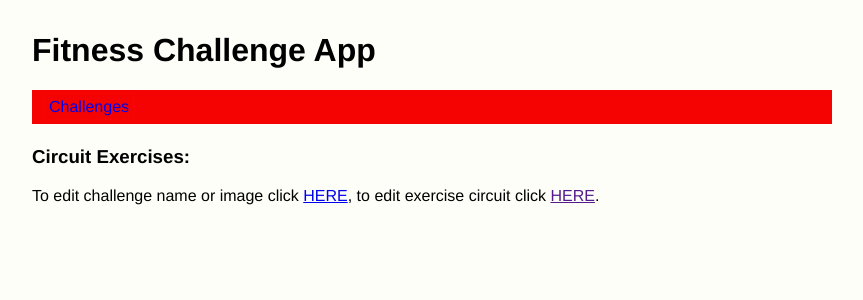
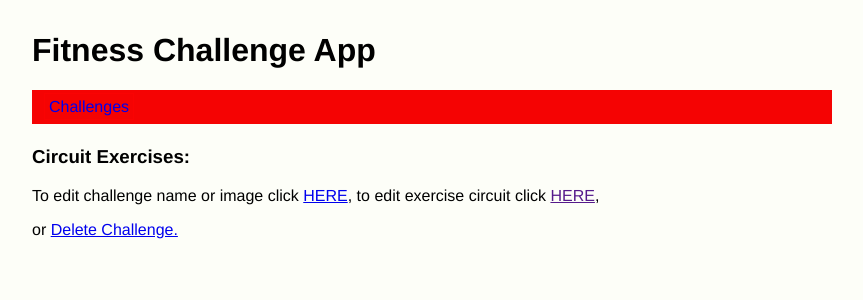
Before and after one commit to lim-is-a/fitness-challenge-app, a Django app: template fitness_challenge/templates/fitness_challenge/challenge_detail.html in a window 1280 px wide. Shown: the top 300 px of the page, without its empty margins (208-1071 px from the left). Run offline with Django 3.2, Linux system fonts and the light colour scheme; the template is opened without the code that fills it, so the values that code supplies are empty.

Commit message:
delete challenge function

```diff
--- a/fitness_challenge/templates/fitness_challenge/challenge_detail.html
+++ b/fitness_challenge/templates/fitness_challenge/challenge_detail.html
@@ -18,8 +18,9 @@
 </ul>
 <footer>
     <p>
-        To edit challenge name or image click <a href="{% url 'challenge_edit' pk=challenge.pk %}">HERE</a>, to edit exercise circuit click <a href="">HERE</a>.
+        To edit challenge name or image click <a href="{% url 'challenge_edit' pk=challenge.pk %}">HERE</a>, to edit exercise circuit click <a href="">HERE</a>,
     </p>
+    <p>or <a href="{% url 'challenge_delete' pk=challenge.pk %}">Delete Challenge.</a></p>
 </footer>
 
 {% endblock %}
--- a/fitness_challenge/urls.py
+++ b/fitness_challenge/urls.py
@@ -8,4 +8,5 @@ urlpatterns = [
     path('challenges/<int:pk>/edit', views.challenge_edit, name='challenge_edit'),
     path('exerciseList/new', views.exercise_create, name='exercise_create'),
     # path('exerciseList/<int:pk>/edit', views.exercise_edit, name='exercise_edit'),
+    path('challenges/<int:pk>/delete', views.challenge_delete, name='challenge_delete'),
 ]
--- a/fitness_challenge/views.py
+++ b/fitness_challenge/views.py
@@ -53,3 +53,7 @@ def challenge_edit(request, pk):
 #     else:
 #         form = ExerciseForm(instance=exercise)
 #     return render(request, 'fitness_challenge/exercise_form.html', {'form': form})
+
+def challenge_delete(request, pk):
+    Challenge.objects.get(id=pk).delete()
+    return redirect('challenge_list')
```
